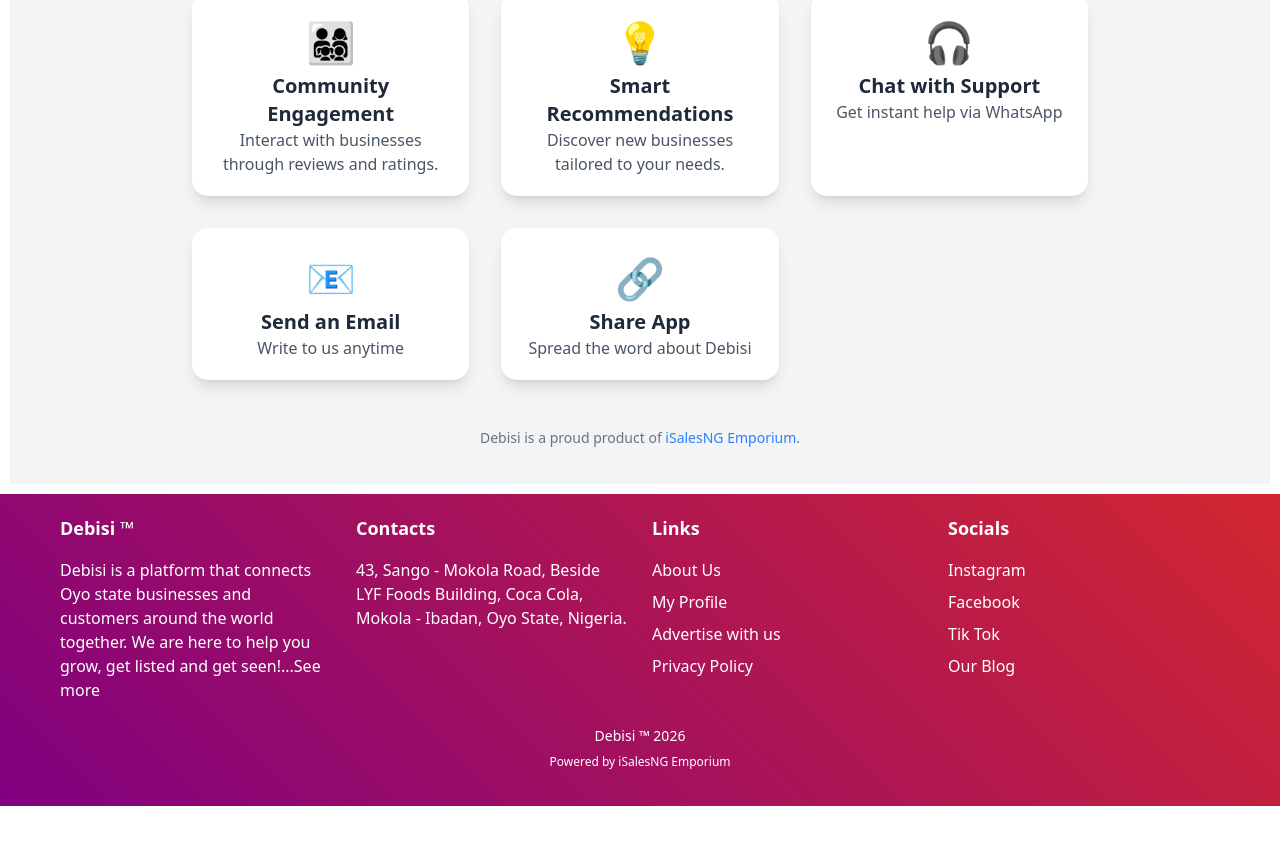
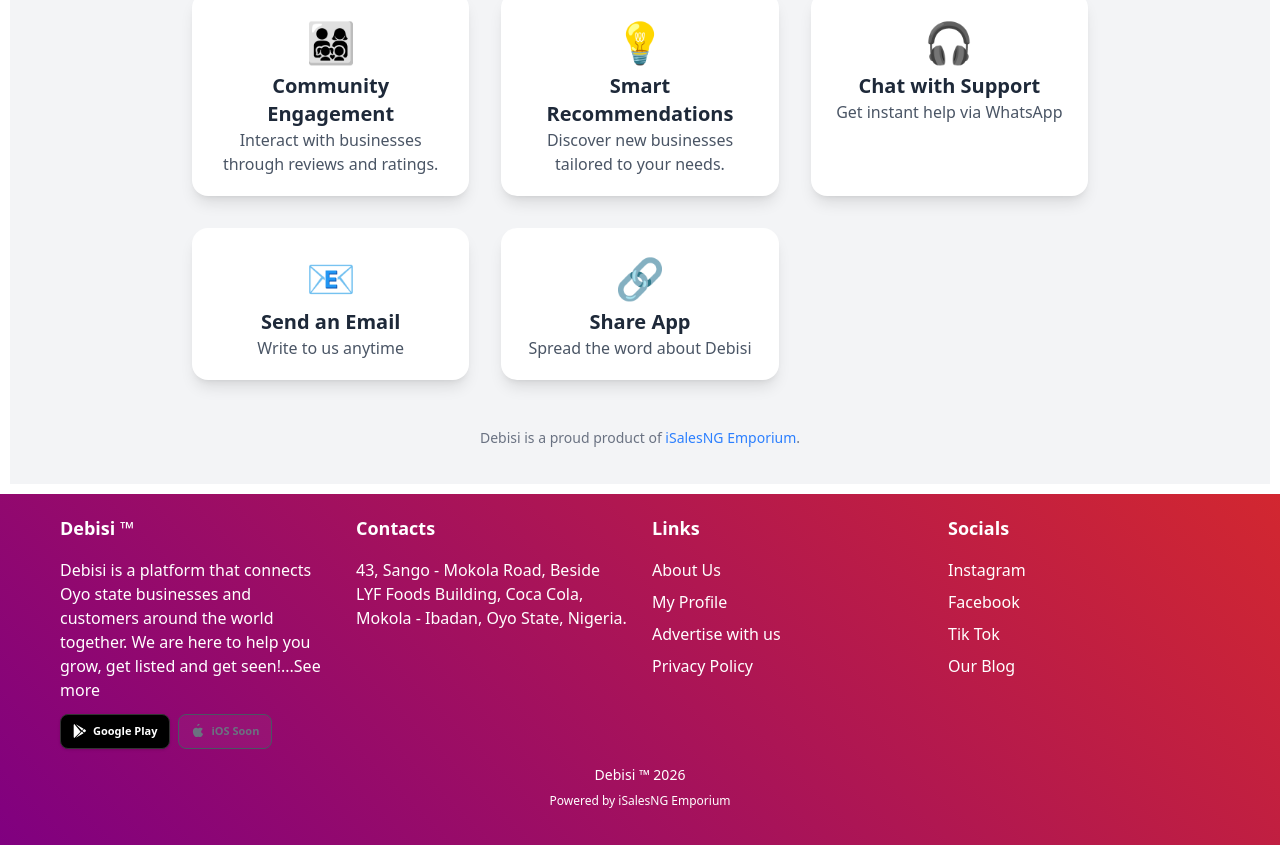
Before and after one commit to Adeptpro1/reliable-serenity-for-ib-biz, a Next.js app in the folder debisi/: page /about in a window 1280 px wide. Shown: the part 522-1367 px from the top of the page. Before the commit the page ends 1328 px from the top, so only its background shows below. Built offline with nearby package versions, Linux system fonts and the light colour scheme; no server answers; what apollo-upload-client would draw is missing.

Commit message:
Update Footer.js

```diff
--- a/debisi/components/layoutComponents/Footer.js
+++ b/debisi/components/layoutComponents/Footer.js
@@ -24,6 +24,31 @@ function Footer() {
                     See more
                   </Link>
                 </p>
+                {/* App badges — side by side under the about text */}
+                <div className="flex flex-wrap gap-2 mt-3">
+                  <a
+                    href="https://play.google.com/store/apps/details?id=com.adepttechnologies.debising"
+                    target="_blank"
+                    rel="noopener noreferrer"
+                    className="flex items-center gap-1.5 bg-black hover:bg-gray-900 text-white rounded-lg px-3 py-2 shadow transition-all hover:scale-105 active:scale-95"
+                    style={{ border: "1px solid #333" }}
+                  >
+                    <svg xmlns="http://www.w3.org/2000/svg" viewBox="0 0 512 512" style={{ width: "14px", height: "14px", flexShrink: 0 }} fill="currentColor">
+                      <path d="M325.3 234.3L104.6 13l280.8 161.2-60.1 60.1zM47 0C34 6.8 25.3 19.2 25.3 35.3v441.3c0 16.1 8.7 28.5 21.7 35.3l232.6-232.6L47 0zm414 218.7l-55.1-31.7-60.1 60.1 60.1 60.1 55.8-32.1c15.9-9.1 15.9-33.1-.7-56.4zM104.6 499l280.8-161.2-60.1-60.1L104.6 499z" />
+                    </svg>
+                    <span style={{ fontSize: "11px", fontWeight: 600 }}>Google Play</span>
+                  </a>
+                  <div
+                    className="flex items-center gap-1.5 rounded-lg px-3 py-2 cursor-not-allowed select-none"
+                    style={{ border: "1px solid #4B5563", background: "rgba(255,255,255,0.04)", color: "#6B7280" }}
+                    title="iOS app coming soon"
+                  >
+                    <svg xmlns="http://www.w3.org/2000/svg" viewBox="0 0 384 512" style={{ width: "14px", height: "14px", flexShrink: 0 }} fill="currentColor">
+                      <path d="M318.7 268.7c-.2-36.7 16.4-64.4 50-84.8-18.8-26.9-47.2-41.7-84.7-44.6-35.5-2.8-74.3 20.7-88.5 20.7-15 0-49.4-19.7-76.4-19.7C63.3 141.2 4 184.8 4 273.5q0 39.3 14.4 81.2c12.8 36.7 59 126.7 107.2 125.2 25.2-.6 43-16.9 75.8-16.9 31.8 0 48.3 16.9 75.8 16.9 48.4-.7 93.1-83.7 105.5-120.5-67.5-32-101-93.3-64-91.7zm-89-221.2c27.2-32.2 24.1-61.7 23.2-72.1-23.1 1.4-50 15.7-65.2 33.2-16.7 18.9-26.1 42.4-24.1 68.5 25 1.9 47.7-11.9 66.1-29.6z" />
+                    </svg>
+                    <span style={{ fontSize: "11px", fontWeight: 600 }}>iOS Soon</span>
+                  </div>
+                </div>
               </div>
             </div>
             <div className="text-left">
@@ -82,6 +107,7 @@ function Footer() {
                 </ul>
               </div>
             </div>
+
           </div>
         </div>
       </div>
```
